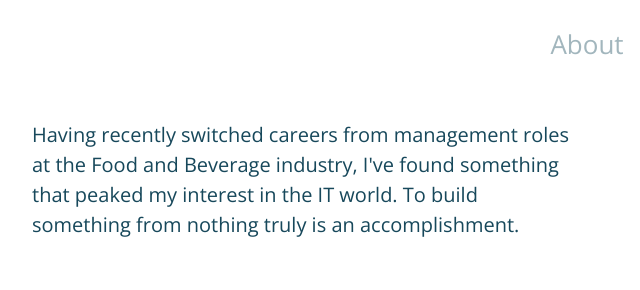
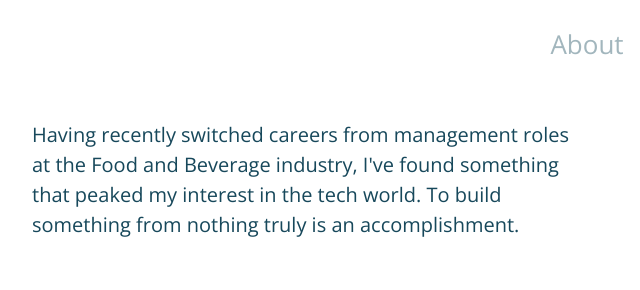
Before and after one commit to ClarkAlain/portfolio2, a website: page index.html in a window 1280 px wide. Shown: the part 4200-4490 px from the top of the page, 53-693 px from the left. Drawn offline with nearby package versions, Linux system fonts and the light colour scheme.

Commit message:
updated about section from IT to tech

```diff
--- a/index.html
+++ b/index.html
@@ -180,7 +180,7 @@
           <p class="main-text">
             Having recently switched careers from
             management roles at the Food and Beverage industry, I've found something that peaked my
-            interest in the IT world. To build something from nothing truly is an accomplishment.
+            interest in the tech world. To build something from nothing truly is an accomplishment.
           </p>
         </div>
         <div class="col-sm-6">
```
